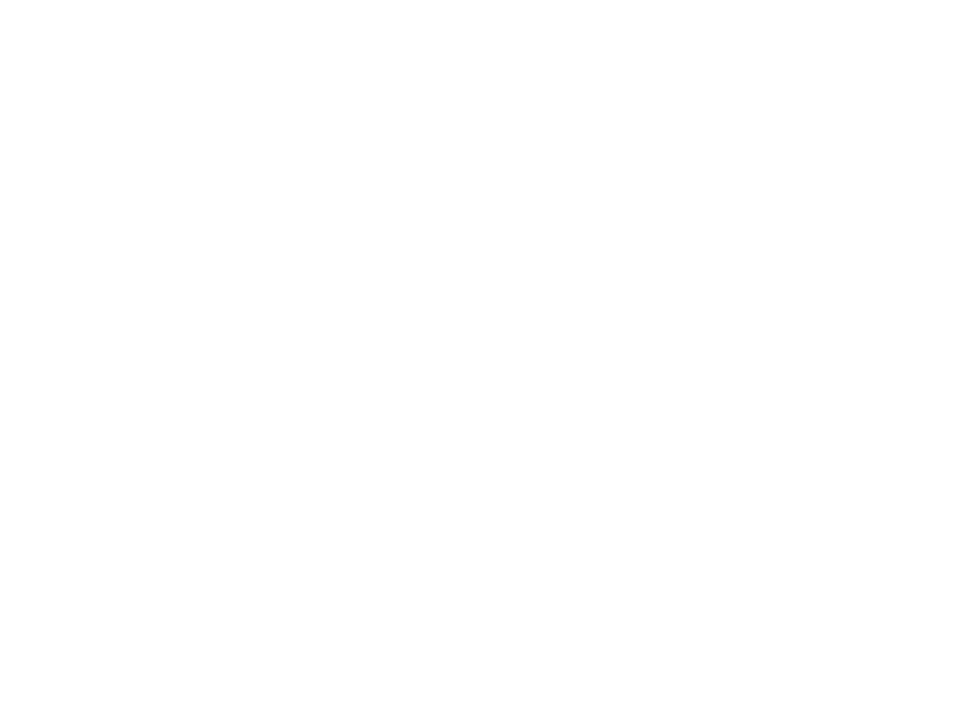
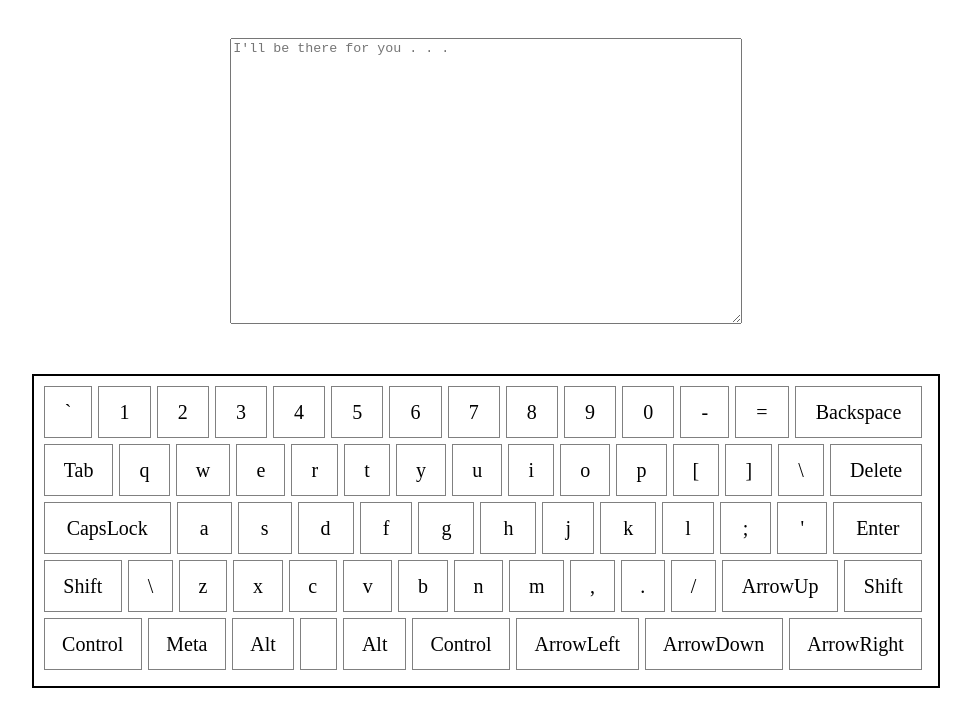
Before and after one commit to GermanGrib/RSS-Virtual-Keyboard, a plain HTML site: page index.html in a window 1280 px wide. Shown: the whole page, without its empty margins (154-1125 px from the left). Drawn offline with Linux system fonts and the light colour scheme.

Commit message:
feat: app first screen

```diff
--- a/index.html
+++ b/index.html
@@ -6,6 +6,9 @@
   <meta http-equiv="X-UA-Compatible" content="IE=edge">
   <meta name="viewport" content="width=device-width, initial-scale=1.0">
   <title>Virtual Keyboard</title>
+  <link rel="stylesheet" href="./style.css">
+
+  <script defer src="./index.js"></script>
 </head>
 
 <body>
--- a/index.js
+++ b/index.js
@@ -0,0 +1,179 @@
+const fullEnKeyboardKeys = [
+  [
+    '`',
+    '1',
+    '2',
+    '3',
+    '4',
+    '5',
+    '6',
+    '7',
+    '8',
+    '9',
+    '0',
+    '-',
+    '=',
+    'Backspace',
+  ],
+  [
+    'Tab',
+    'q',
+    'w',
+    'e',
+    'r',
+    't',
+    'y',
+    'u',
+    'i',
+    'o',
+    'p',
+    '[',
+    ']',
+    '\\',
+    'Delete',
+  ],
+  ['CapsLock', 'a', 's', 'd', 'f', 'g', 'h', 'j', 'k', 'l', ';', "'", 'Enter'],
+  [
+    'Shift',
+    '\\',
+    'z',
+    'x',
+    'c',
+    'v',
+    'b',
+    'n',
+    'm',
+    ',',
+    '.',
+    '/',
+    'ArrowUp',
+    'Shift',
+  ],
+  [
+    'Control',
+    'Meta',
+    'Alt',
+    ' ',
+    'Alt',
+    'Control',
+    'ArrowLeft',
+    'ArrowDown',
+    'ArrowRight',
+  ],
+];
+
+let fullRuKeyboardKey = [
+  [
+    'ё',
+    '1',
+    '2',
+    '3',
+    '4',
+    '5',
+    '6',
+    '7',
+    '8',
+    '9',
+    '0',
+    '-',
+    '=',
+    'Backspace',
+  ],
+  [
+    'Tab',
+    'й',
+    'ц',
+    'у',
+    'к',
+    'е',
+    'н',
+    'г',
+    'ш',
+    'щ',
+    'з',
+    'х',
+    'ъ',
+    '\\',
+    'Delete',
+  ],
+  ['CapsLock', 'a', 's', 'd', 'f', 'g', 'h', 'j', 'k', 'l', ';', "'", 'Enter'],
+  [
+    'Shift',
+    '\\',
+    'я',
+    'ч',
+    'c',
+    'v',
+    'b',
+    'n',
+    'm',
+    ',',
+    '.',
+    '/',
+    'ArrowUp',
+    'Shift',
+  ],
+  [
+    'Control',
+    'Meta',
+    'Alt',
+    ' ',
+    'Control',
+    'AltGraph',
+    'Control',
+    'ArrowLeft',
+    'ArrowDown',
+    'ArrowRight',
+  ],
+];
+
+let currentLanguage = 'en';
+
+// Init first screen
+function firstScreen() {
+  const body = document.body;
+  const keyboardSection = document.createElement('section');
+  const keyboardContainer = document.createElement('div');
+  const textScreen = document.createElement('textarea');
+  const textScreenPlaceholder = `I'll be there for you . . .`;
+
+  keyboardSection.classList = 'keyboard';
+  body.prepend(keyboardSection);
+
+  keyboardContainer.classList = 'keyboard__container';
+  keyboardSection.prepend(keyboardContainer);
+
+  textScreen.classList = 'keyboard__screen';
+  textScreen.placeholder = textScreenPlaceholder;
+  keyboardSection.prepend(textScreen);
+  initKeyboardsBtns(keyboardContainer);
+}
+
+function initKeyboardsBtns(keyboardContainer) {
+  let currentArray =
+    currentLanguage === 'en' ? fullEnKeyboardKeys : fullRuKeyboardKeys;
+
+  for (let i = 0; i < currentArray.length; i++) {
+    const keyboardRow = document.createElement('div');
+    keyboardRow.classList.add('keyboard__row');
+
+    for (let j = 0; j < currentArray[i].length; j++) {
+      const keyboardKey = document.createElement('div');
+      keyboardKey.classList.add('keyboard__key');
+      keyboardKey.textContent = currentArray[i][j];
+      keyboardRow.appendChild(keyboardKey);
+    }
+
+    keyboardContainer.appendChild(keyboardRow);
+  }
+}
+
+firstScreen();
+
+// let temporaryArray = [];
+
+// document.addEventListener('keydown', function (event) {
+//   // console.log(event.key)
+//   temporaryArray.push(event.key);
+//   console.log(temporaryArray);
+// });
--- /dev/null
+++ b/style.css
@@ -0,0 +1,41 @@
+html{
+  font-size: 10px;
+}
+
+.keyboard{
+  padding-top: 3rem;
+  display: flex;
+  align-items: center;
+  flex-direction: column;
+}
+
+.keyboard__screen {
+  margin-bottom: 5rem;
+  width: 40%;
+  height: 35vh;
+}
+
+.keyboard__container {
+  display: flex;
+  flex-wrap: wrap;
+  padding: 10px;
+  width: 70%;
+  border: 2px solid black;
+}
+
+.keyboard__row{
+  display: flex;
+  width: 100%;
+}
+
+.keyboard__key {
+  display: flex;
+  margin-right: 0.6rem;
+  margin-bottom: 0.6rem;
+  height: 5rem;
+  align-items: center;
+  justify-content: center;
+  flex-grow: 1;
+  border: 1px solid gray;
+  font-size: 2rem;
+}
```
